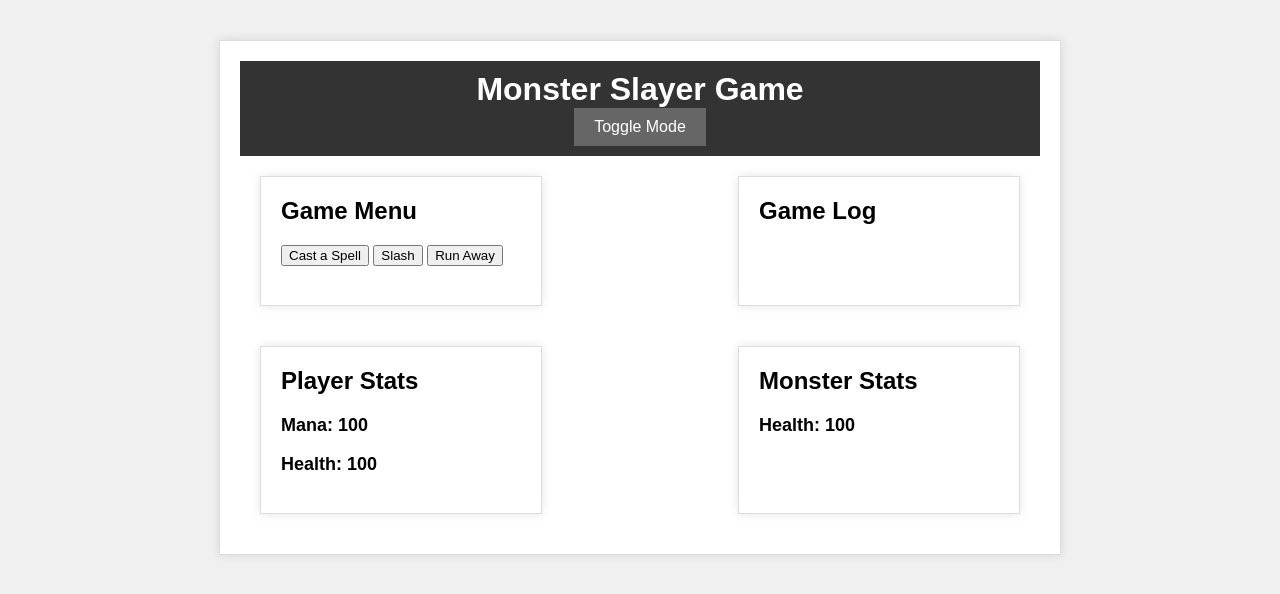
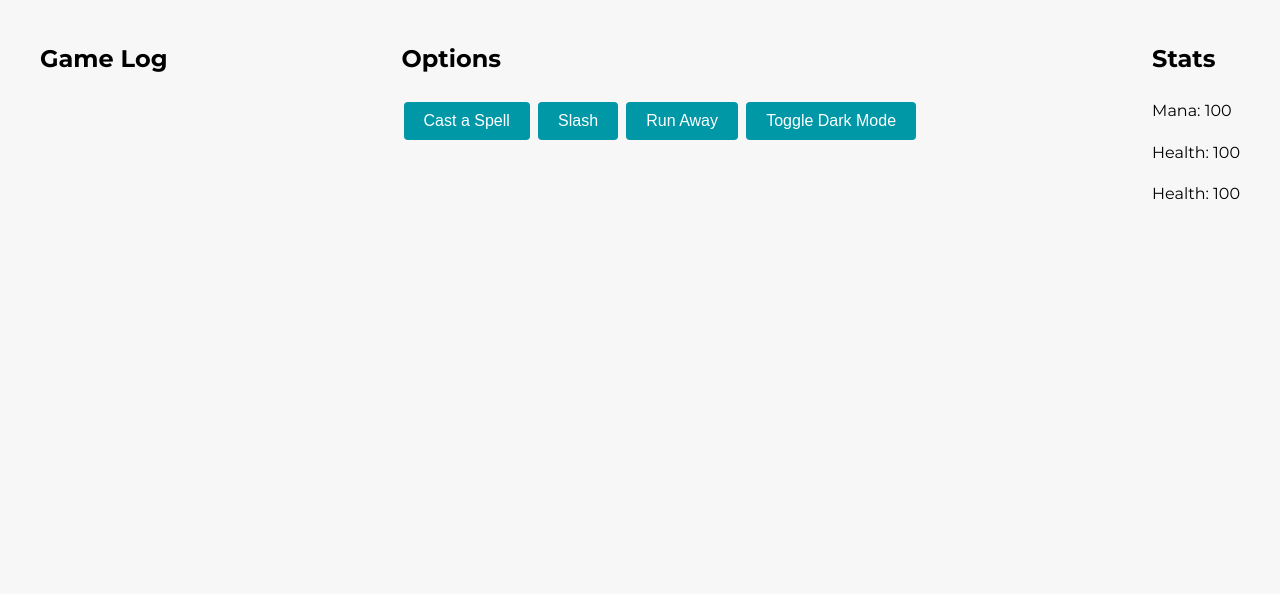
Before and after one commit to cainsalcido/hitandtank, a plain HTML site: page index.html in a window 1280 px wide. Drawn offline with Linux system fonts and the light colour scheme.

Commit message:
Add files via upload

```diff
--- a/index.html
+++ b/index.html
@@ -1,39 +1,34 @@
+<!-- index.html -->
+
 <!DOCTYPE html>
 <html lang="en">
 <head>
     <meta charset="UTF-8">
     <meta name="viewport" content="width=device-width, initial-scale=1.0">
-    <title>Monster Slayer Game</title>
+    <title>Game</title>
     <link rel="stylesheet" href="styles.css">
 </head>
 <body>
     <div class="container">
-        <header>
-            <h1>Monster Slayer Game</h1>
-            <button id="mode-toggle">Toggle Mode</button>
-        </header>
-        <main>
-            <section id="game-menu">
-                <h2>Game Menu</h2>
-                <button id="cast-spell">Cast a Spell</button>
-                <button id="slash">Slash</button>
-                <button id="run-away">Run Away</button>
-            </section>
-            <section id="game-log">
-                <h2>Game Log</h2>
-                <div id="log"></div>
-            </section>
-            <section id="player-stats">
-                <h2>Player Stats</h2>
-                <p id="player-mana"></p>
-                <p id="player-health"></p>
-            </section>
-            <section id="monster-stats">
-                <h2>Monster Stats</h2>
-                <p id="monster-health"></p>
-            </section>
-        </main>
+        <div class="game-log">
+            <h2>Game Log</h2>
+            <div id="log"></div>
+        </div>
+        <div class="options">
+            <h2>Options</h2>
+            <button id="cast-spell">Cast a Spell</button>
+            <button id="slash">Slash</button>
+            <button id="run-away">Run Away</button>
+            <button id="mode-toggle">Toggle Dark Mode</button>
+        </div>
+        <div class="stats">
+            <h2>Stats</h2>
+            <p id="player-mana">Mana: 100</p>
+            <p id="player-health">Health: 100</p>
+            <p id="monster-health">Monster Health: 100</p>
+        </div>
     </div>
+
     <script src="script.js"></script>
 </body>
 </html>
--- a/script.js
+++ b/script.js
@@ -26,7 +26,6 @@ function castSpell(manaCost, minDamage, maxDamage) {
         monsterAttack();
     } else {
         logMessage(`You don't have enough mana to cast a ${getSpellName(manaCost)}!`);
-        gameMenu();
     }
 }
 
@@ -55,7 +54,7 @@ function slash() {
 function monsterAttack() {
     let damage = getRandomInt(10, 20);
     player.health -= damage;
-    logMessage(`The Gooner attacked you for ${damage} damage!`);
+    logMessage(`The Gooner attacked you for ${damage} damage! `);
     logMessage(`Your health: ${player.health}`);
     checkWin();
 }
@@ -70,13 +69,6 @@ function checkWin() {
     } else if (player.health <= 0) {
         logMessage('You lost!');
     }
-}
-
-function gameMenu() {
-    logMessage('Game menu:');
-    logMessage('1. Cast a spell');
-    logMessage('2. Slash');
-    logMessage('3. Run away');
 }
 
 function logMessage(message) {
@@ -94,15 +86,24 @@ function updateMonsterStats() {
 
 document.getElementById('cast-spell').addEventListener('click', function() {
     castSpell(20, 10, 20);
+    updatePlayerStats();
+    updateMonsterStats();
 });
 
 document.getElementById('slash').addEventListener('click', function() {
     slash();
+    updatePlayerStats();
+    updateMonsterStats();
 });
 
 document.getElementById('run-away').addEventListener('click', function() {
     logMessage('You ran away!');
-    gameMenu();
+    gameLog.innerHTML = "";
+    player.mana = 100;
+    player.health = 100;
+    monster.health = 100;
+    updatePlayerStats();
+    updateMonsterStats();
 });
 
 document.getElementById('mode-toggle').addEventListener('click', function() {
--- a/styles.css
+++ b/styles.css
@@ -1,98 +1,85 @@
-/* styles.css */
+/* Import the Montserrat font from Google Fonts */
+@import url('https://fonts.googleapis.com/css2?family=Montserrat:wght@300;400;500;600;700&display=swap');
+
+/* style.css */
 
 body {
-    font-family: Arial, sans-serif;
+  font-family: 'Montserrat', sans-serif;
+  background-color: #f7f7f7;
   margin: 0;
   padding: 0;
-    background-color: #f0f0f0; /* light mode background */
+  line-height: 1.6;
 }
 
 .container {
-    max-width: 800px;
-    margin: 40px auto;
-    padding: 20px;
-    background-color: #fff;
-    border: 1px solid #ddd;
-    box-shadow: 0 0 10px rgba(0, 0, 0, 0.1);
-}
-
-header {
-    background-color: #333;
-    color: #fff;
-    padding: 10px;
-    text-align: center;
-}
-
-header h1 {
-    margin: 0;
-}
-
-#mode-toggle {
-    background-color: #666;
-    color: #fff;
-    border: none;
-    padding: 10px 20px;
-    font-size: 16px;
-    cursor: pointer;
-}
-
-#mode-toggle:hover {
-    background-color: #444;
-}
-
-main {
+  max-width: 1200px;
+  margin: 20px auto;
+  padding: 0 20px;
   display: flex;
-    flex-wrap: wrap;
   justify-content: space-between;
 }
 
-section {
-    flex-basis: 30%;
-    margin: 20px;
+.game-log-container {
+  flex: 2;
   padding: 20px;
-    background-color: #fff;
+  background-color: #ffffff;
   border: 1px solid #ddd;
-    box-shadow: 0 0 10px rgba(0, 0, 0, 0.1);
+  border-radius: 4px;
+  margin: 10px;
 }
 
-h2 {
-    margin-top: 0;
+.stats-container {
+  flex: 1;
+  padding: 20px;
+  background-color: #ffffff;
+  border: 1px solid #ddd;
+  border-radius: 4px;
+  margin: 10px;
 }
 
-#log {
+.options-container {
+  flex: 1;
   padding: 20px;
+  background-color: #ffffff;
+  border: 1px solid #ddd;
+  border-radius: 4px;
+  margin: 10px;
 }
 
-#player-mana, #player-health, #monster-health {
-    font-size: 18px;
-    font-weight: bold;
+button {
+  background-color: #0097a7;
+  color: #ffffff;
+  border: none;
+  padding: 10px 20px;
+  text-align: center;
+  text-decoration: none;
+  display: inline-block;
+  font-size: 16px;
+  margin: 4px 2px;
+  cursor: pointer;
+  border-radius: 4px;
+  transition: background-color 0.3s ease;
 }
 
-/* Dark mode styles */
+button:hover {
+  background-color: #00b8d9;
+}
+
 .dark-mode {
   background-color: #333;
-    color: #fff;
+  color: #ffffff;
 }
 
-.dark-mode .container {
+.dark-mode .game-log-container, .dark-mode .stats-container, .dark-mode .options-container {
   background-color: #444;
-    border-color: #666;
+  color: #ffffff;
 }
 
-.dark-mode header {
+.dark-mode button {
   background-color: #666;
+  color: #ffffff;
 }
 
-.dark-mode #mode-toggle {
-    background-color: #fff;
-    color: #333;
+.dark-mode button:hover {
+  background-color: #777;
 }
-
-.dark-mode #mode-toggle:hover {
-    background-color: #ccc;
-}
-
-.dark-mode section {
-    background-color: #444;
-    border-color: #666;
-}
```
Also changed, not shown: index.js (+8 -0 lines), 1 other file. Lines whose indentation alone changed are shown as unchanged.
